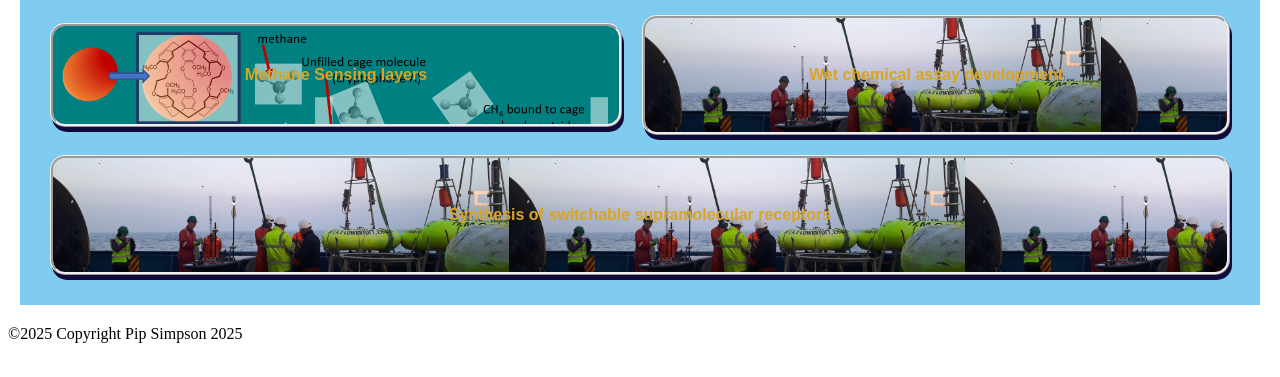
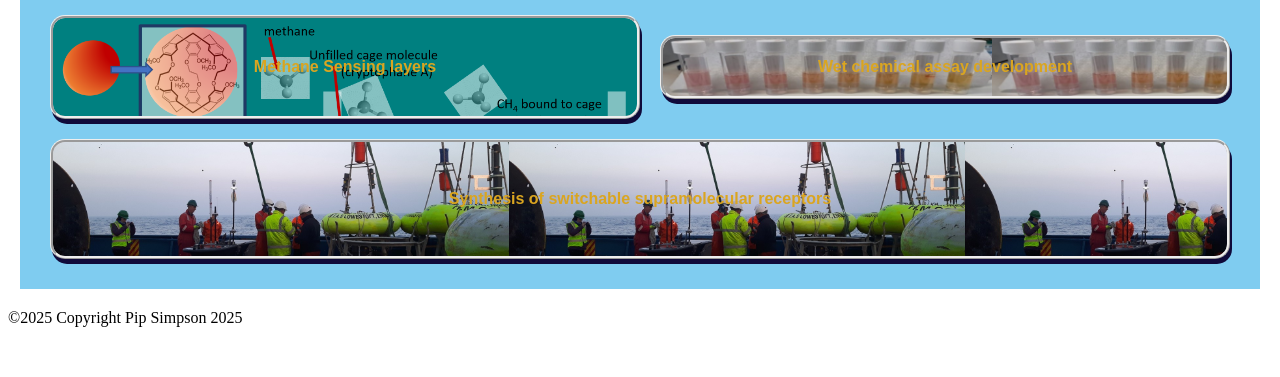
Before and after one commit to pjs1g162710/pip_pollution_website, a plain HTML site: page index.html in a window 1280 px wide. Shown: the part 423-800 px from the top of the page. Drawn offline with Linux system fonts and the light colour scheme.

Commit message:
css updates photo framing on index page

```diff
--- a/style.css
+++ b/style.css
@@ -157,18 +157,22 @@
 
 .box5{
     background-color: teal;
-    background-image: url('./assets/smartbuoy\ banner.jpg') ;
+    background-image: url('./assets/testtubes.jpg') ;
     background-size:contain;
     color: goldenrod;
     font-family: Arial, Helvetica, sans-serif;
     font-weight: 800;
-    padding: 4%;
+
     margin: 10px;
     flex: 1 1 300px;
     text-align: center;
     border-radius: 15px;
     border-style: ridge;
     box-shadow: 2px 5px rgb(15, 10, 58);
+    padding-top: 20px;
+    padding-bottom: 20px;
+    padding-left: 30px;
+    padding-right: 30px;
 }
 
 .box6{
```
